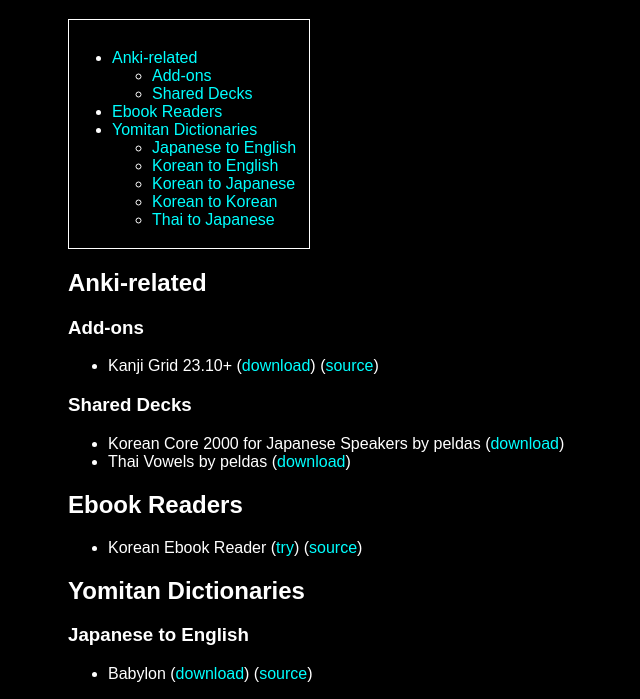
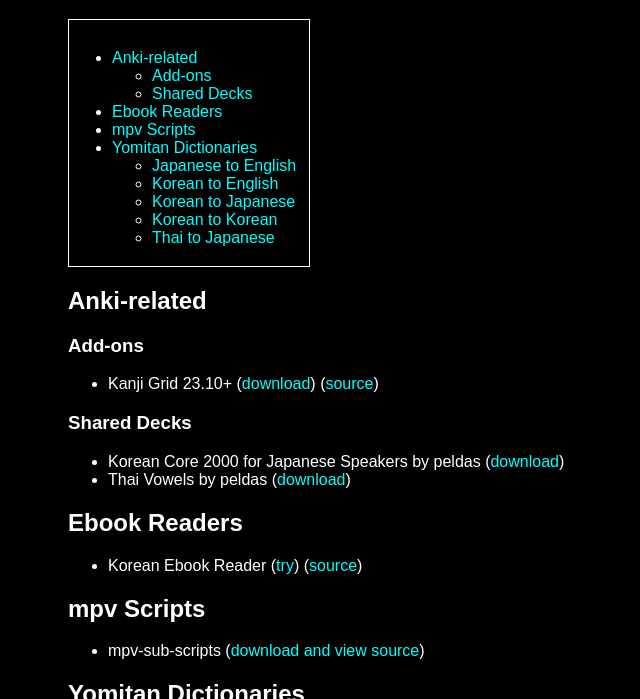
Before and after one commit to peldas/peldas.github.io, a plain HTML site: page index.html in a window 1280 px wide. Shown: the part 86-785 px from the top of the page, without its empty margins (196-836 px from the left). Drawn offline with Linux system fonts and the light colour scheme.

Commit message:
Add mpv-sub-scripts

```diff
--- a/index.html
+++ b/index.html
@@ -27,6 +27,8 @@
 						</li>
 
 						<li><a href="#ebookreaders">Ebook Readers</a></li>
+
+						<li><a href="#mpvscripts">mpv Scripts</a></li>
 
 						<li>
 							<a href="#yomitandics">Yomitan Dictionaries</a>
@@ -59,6 +61,9 @@
 		<h2 id="ebookreaders">Ebook Readers</h2>
 		<ul><li>Korean Ebook Reader (<a href="https://peldas.github.io/ebook-reader-korean/">try</a>) (<a href="https://github.com/peldas/ebook-reader-korean">source</a>)</li></ul>
 
+		<h2 id="mpvscripts">mpv Scripts</h2>
+		<ul><li>mpv-sub-scripts (<a href="https://github.com/peldas/mpv-sub-scripts">download and view source</a>)</li></ul>
+
 		<h2 id="yomitandics">Yomitan Dictionaries</h2>
 		<h3 id="jedics">Japanese to English</h3>
 		<ul>
```
